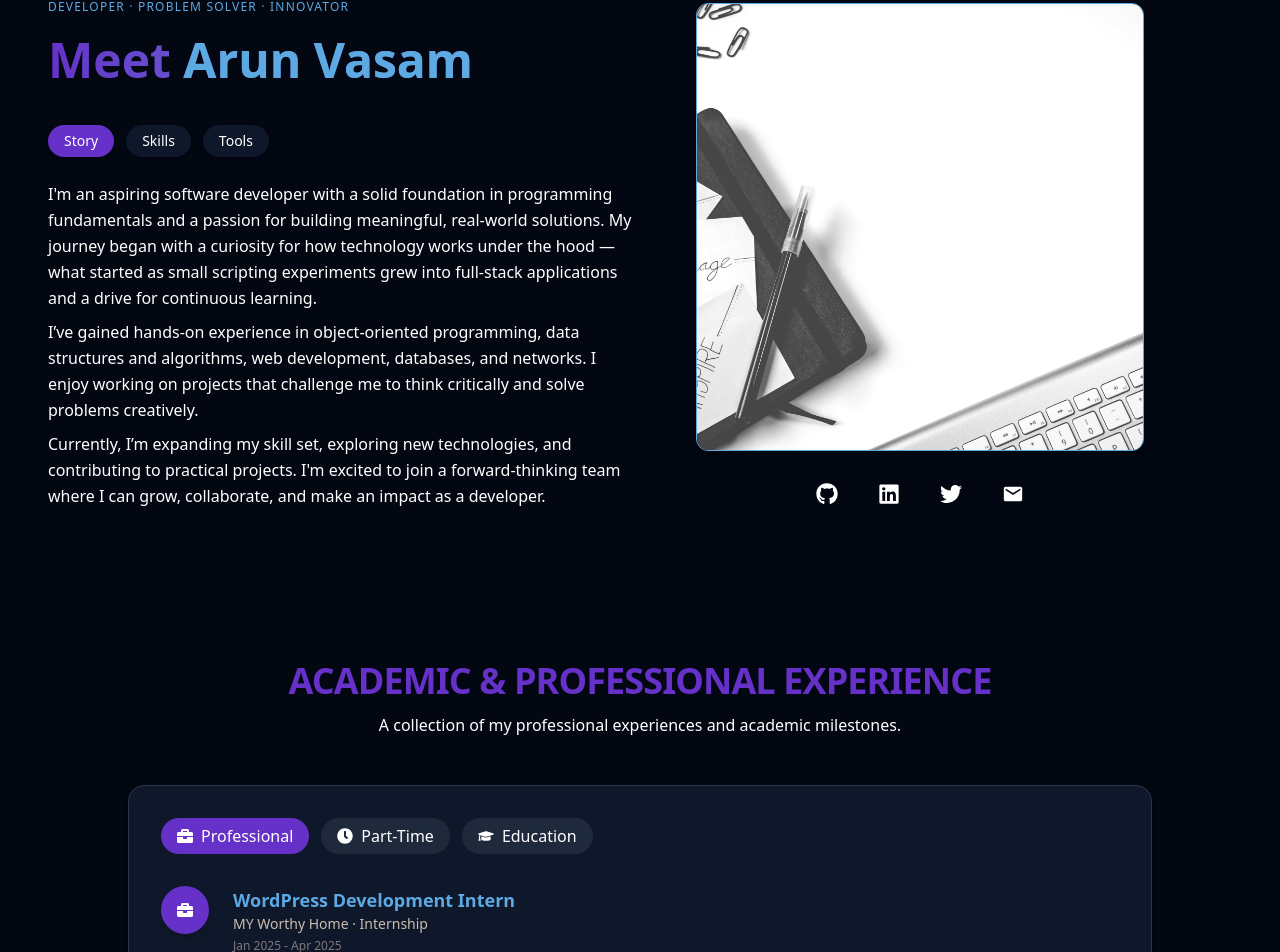
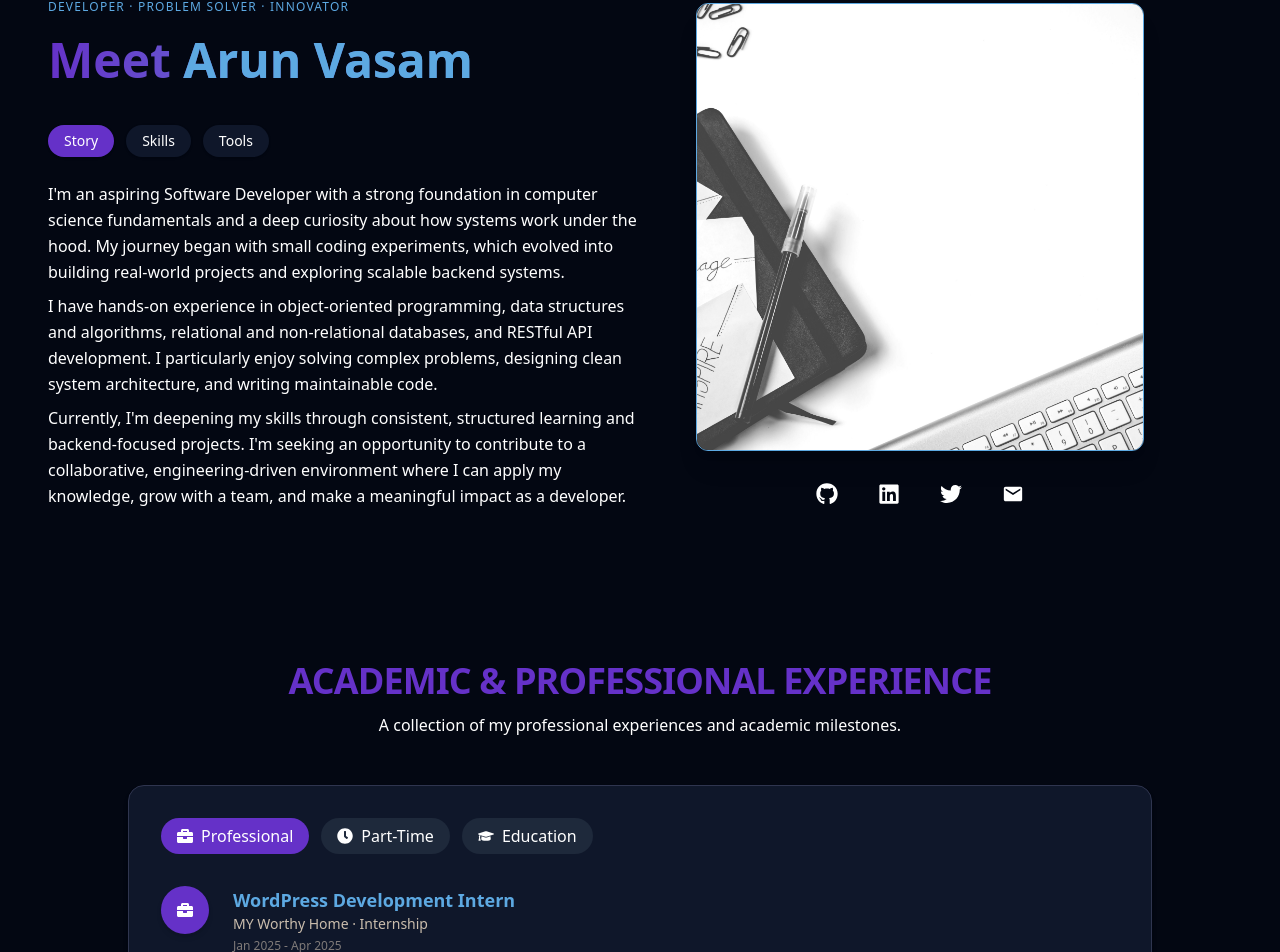
Before and after one commit to ArunPandyanVasam/arun-vasam, a React (Vite) app: page / in a window 1280 px wide. Shown: the part 865-1817 px from the top of the page. Built offline with nearby package versions, Linux system fonts and the light colour scheme.

Commit message:
About me content

```diff
--- a/src/components/About/About.jsx
+++ b/src/components/About/About.jsx
@@ -9,19 +9,21 @@ const About = () => {
   const tabs = ["Story", "Skills", "Tools"];
 
   const tabContent = {
-    Story: `I'm an aspiring software developer with a solid foundation in programming fundamentals and a passion for building meaningful, real-world solutions. My journey began with a curiosity for how technology works under the hood — what started as small scripting experiments grew into full-stack applications and a drive for continuous learning.
+    Story: `I'm an aspiring Software Developer with a strong foundation in computer science fundamentals and a deep curiosity about how systems work under the hood. My journey began with small coding experiments, which evolved into building real-world projects and exploring scalable backend systems.
+    I have hands-on experience in object-oriented programming, data structures and algorithms, relational and non-relational databases, and RESTful API development. I particularly enjoy solving complex problems, designing clean system architecture, and writing maintainable code.
+    Currently, I'm deepening my skills through consistent, structured learning and backend-focused projects. I'm seeking an opportunity to contribute to a collaborative, engineering-driven environment where I can apply my knowledge, grow with a team, and make a meaningful impact as a developer.`,
 
-I’ve gained hands-on experience in object-oriented programming, data structures and algorithms, web development, databases, and networks. I enjoy working on projects that challenge me to think critically and solve problems creatively.
+    Skills: `• Programming Languages: Python, Java
+    • Core CS: Data Structures & Algorithms, Object-Oriented Programming, Computer Networks, DBMS, Operating Systems
+    • Backend: REST API Development, SQL & NoSQL Databases (MySQL, MongoDB)
+    • System Design: Low-Level Design Principles
+    • Version Control & Collaboration: Git, GitHub`,
 
-Currently, I’m expanding my skill set, exploring new technologies, and contributing to practical projects. I'm excited to join a forward-thinking team where I can grow, collaborate, and make an impact as a developer.`,
-
-    Skills: `• JavaScript (ES6+), Python, Flask, React, HTML/CSS
-• Machine Learning, Data Analysis, REST API Development
-• UI/UX Fundamentals, Responsive Design, Git Version Control`,
-
-    Tools: `• VS Code, GitHub, Postman, Figma
-• scikit-learn, pandas, matplotlib, Excel
-• Netlify, Vercel, Render, Railway`
+    Tools: `• Development: VS Code, IntelliJ IDEA
+    • API & Testing: Postman
+    • Database: MySQL Workbench, MongoDB Compass
+    • Deployment: Render, Railway, Netlify, Vercel
+    • Design & PM: Figma, Trello, Jira`,
   };
 
   const renderContent = () =>
@@ -33,30 +35,30 @@ Currently, I’m expanding my skill set, exploring new technologies, and contrib
 
   const tabContentVariants = {
     hidden: { opacity: 0, y: 20 },
-    visible: { opacity: 1, y: 0 }
+    visible: { opacity: 1, y: 0 },
   };
 
   const socialLinks = [
     {
       label: "GitHub",
       href: "https://github.com/ArunPandyanVasam",
-      icon: <FaGithub size={22} />
+      icon: <FaGithub size={22} />,
     },
     {
       label: "LinkedIn",
       href: "https://www.linkedin.com/in/arun-vasam/",
-      icon: <FaLinkedin size={22} />
+      icon: <FaLinkedin size={22} />,
     },
     {
       label: "Twitter",
       href: "https://x.com/APandyan",
-      icon: <FaTwitter size={22} />
+      icon: <FaTwitter size={22} />,
     },
     {
       label: "Email",
       href: "mailto:arunpandyanv@gmail.com",
-      icon: <MdEmail size={22} />
-    }
+      icon: <MdEmail size={22} />,
+    },
   ];
 
   return (
@@ -66,7 +68,6 @@ Currently, I’m expanding my skill set, exploring new technologies, and contrib
     >
       <div className="max-w-7xl mx-auto">
         <div className="flex flex-col lg:flex-row items-center gap-14">
-
           <motion.div
             initial={{ opacity: 0, x: -30 }}
             animate={{ opacity: 1, x: 0 }}
```
